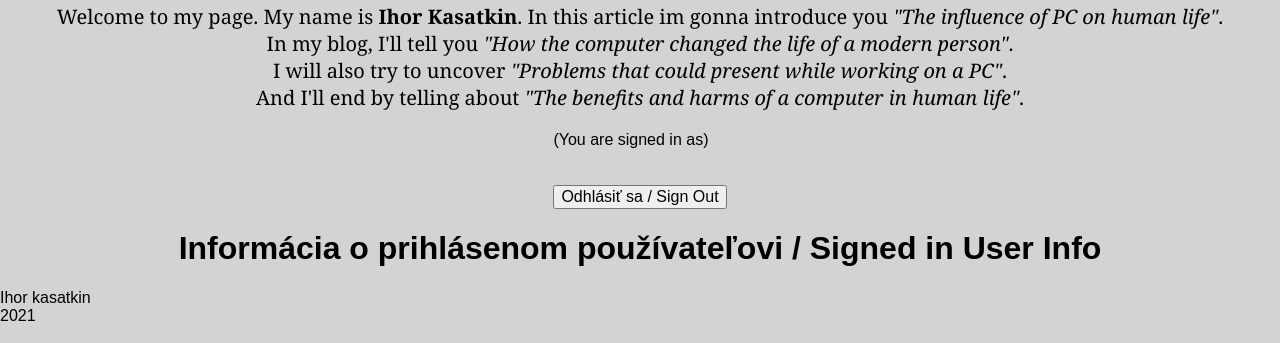
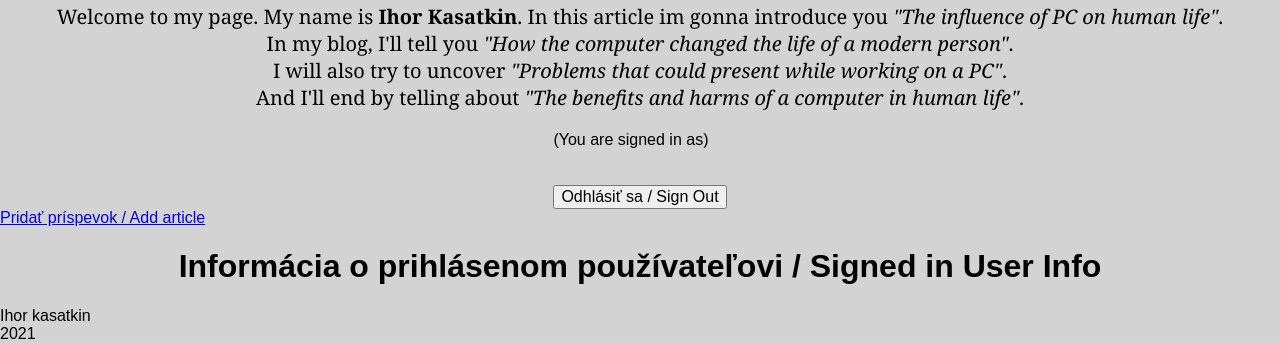
Before and after one commit to Iz9chela/WEb, a plain HTML site: page public/index.html in a window 1280 px wide. Shown: the part 716-1059 px from the top of the page. Drawn offline with Linux system fonts and the light colour scheme.

Commit message:
Update index.html

```diff
--- a/public/index.html
+++ b/public/index.html
@@ -218,6 +218,8 @@
     </div>
 </aside>
 
+<a href="82GoogleAccessBetterAddArt.html">Pridať príspevok / Add article</a>
+
 <h1 id="newID">Informácia o prihlásenom používateľovi / Signed in User Info</h1>
 <div id="userStatus"></div>
 
```
